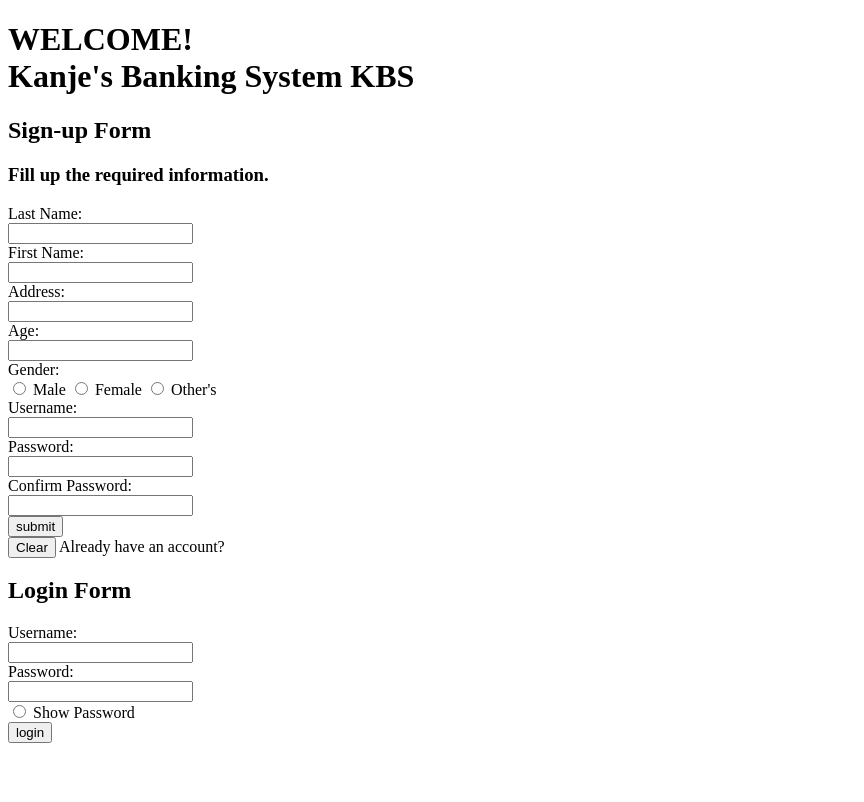
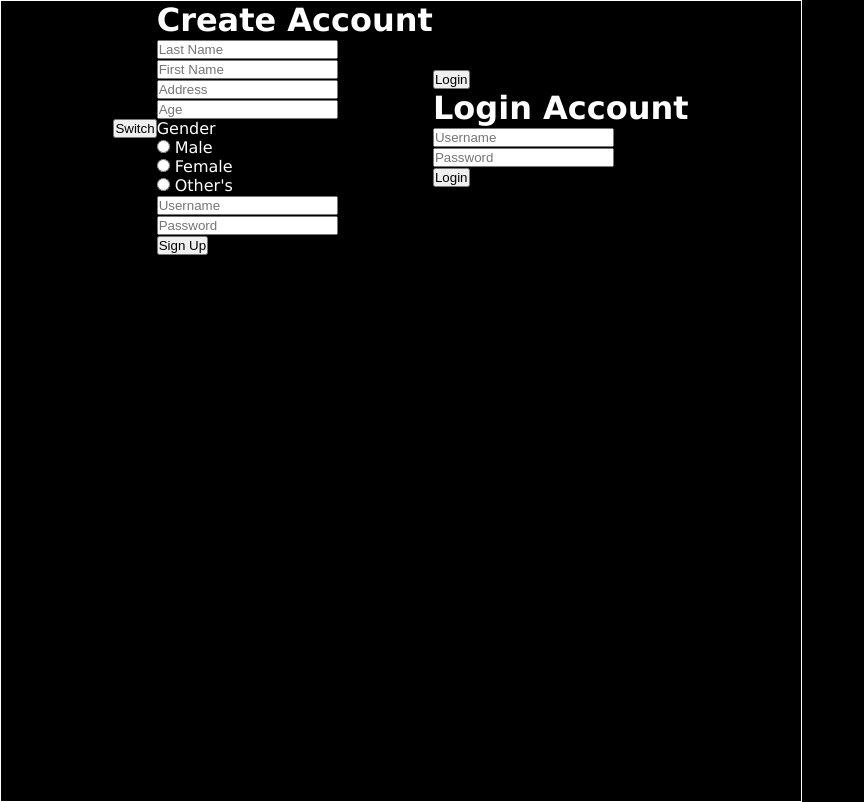
Before and after one commit to Kanje09/ONLINE-BANKING-SYSTEM, a plain HTML site: page frontend/index.html in a window 1280 px wide. Shown: the whole page, without its empty margins (0-864 px from the left). Drawn offline with Linux system fonts and the light colour scheme.

Commit message:
Refactor: Replace the html code structure

```diff
--- a/frontend/index.html
+++ b/frontend/index.html
@@ -9,65 +9,37 @@
 </head>
 
 <body>
-    <!--Login-->
-    <div class="login-screen">
-        <div class="login-card">
-            <h1>WELCOME! <br> Kanje's Banking System <span>KBS</span></h1>
-            <div class="signup-form">
-                <h2>Sign-up Form</h2>
-                <form>
-                    <h3>Fill up the required information.</h3>
-                    <label for="lastname">Last Name:</label> <br>
-                    <input type="text" id="lastname" name="last Name"> <br>
-                    <label for="firstname">First Name:</label> <br>
-                    <input type="text" id="firstname" name="first Name"> <br>
+    <div class="container" id="container">
+        <div class="form-container-sign-up-container">
+            <button id="signup-btn-for-switch">Switch</button>
+            <form action="#">
+                <h1>Create Account</h1>
+                <input type="text" placeholder="Last Name"> <br>
+                <input type="text" placeholder="First Name"> <br>
+                <input type="text" placeholder="Address"> <br>
+                <input type="text" placeholder="Age"> <br>
 
-                    <label for="address">Address:</label> <br>
-                    <input type="text" id="address" name="Address"> <br>
+                <label for="Gender">Gender</label> <br>
+                <input type="radio" name="Gender" id="Gender" value="Male"> <label for="Gender">Male</label> <br>
+                <input type="radio" name="Gender" id="Gender" value="Female"> <label for="Gender">Female</label> <br>
+                <input type="radio" name="Gender" id="Gender" value="Others"> <label for="Gender">Other's</label> <br>
 
-                    <label for="age">Age:</label> <br>
-                    <input type="text" id="age" name="Age"> <br>
+                <input type="text" placeholder="Username" id="username"> <br>
+                <input type="password" placeholder="Password" id="password"> <br>
 
-                    <label for="gender">Gender:</label> <br>
-                    <input type="radio" id="gender" name="Gender" value="Male"> <label for="Male">Male</label>
-                    <input type="radio" id="gender" name="Gender" value="Female"> <label for="Female">Female</label>
-                    <input type="radio" id="gender" name="Gender" value="Others"> <label for="Others">Other's</label>
-                    <br>
+                <button id="sign-up" class="sign-up-btn">Sign Up</button>
+            </form>
+        </div>
+        <div class="form-container-login-container">
+            <button id="login-btn-for-switch">Login</button>
+            <form action="#">
+                <h1>Login Account</h1>
+                <input type="text" placeholder="Username" id="username-login"> <br>
+                <input type="password" placeholder="Password" id="password-login"> <br>
 
-                    <label for="username">Username:</label> <br>
-                    <input type="text" id="username" name="Username"> <br>
-
-                    <label for="password">Password:</label> <br>
-                    <input type="password" id="password" name="Password"> <br>
-
-                    <label for="confirmpass">Confirm Password:</label> <br>
-                    <input type="password" name="ConfirmPassword" id="confirmpass"> <br>
-
-                    <input type="button" value="submit"> <br>
-                    <input type="button" value="Clear">
-
-                    <label for="">Already have an account?</label>
-
-                </form>
-            </div>
-
-            <div class="login-form">
-                <h2>Login Form</h2>
-                <form action="">
-                    <label for="username">Username:</label> <br>
-                    <input type="text" id="username" Name="Username"> <br>
-
-                    <label for="password">Password:</label> <br>
-                    <input type="password" name="Password" id="password"> <br>
-
-                    <input type="radio" name="ShowPassword" id="showpassword" class="showpassword" value="showpassword">
-                    <label for="showpassword">Show Password</label> <br>
-
-                    <input type="button" value="login">
-                </form>
-            </div>
+                <button id="login-btn" class="login-btn">Login</button>
+            </form>
         </div>
     </div>
-</body>
 
 </html>
--- a/frontend/style.css
+++ b/frontend/style.css
@@ -0,0 +1,25 @@
+*{
+    margin: 0;
+    padding: 0;
+}
+
+body{
+    background-color: black;
+    font-family: 'Lucida Sans', 'Lucida Sans Regular', 'Lucida Grande', 'Lucida Sans Unicode', Geneva, Verdana, sans-serif;
+    color: white;
+    height: 100vh;
+    width: 100vh;
+    border: 1px solid white;
+}
+
+.container{
+    display: flex;
+    justify-content: center;
+    align-items: center;
+}
+
+.form-container-sign-up-container{
+    display: flex;
+    justify-content: center;
+    align-items: center;
+}
```
